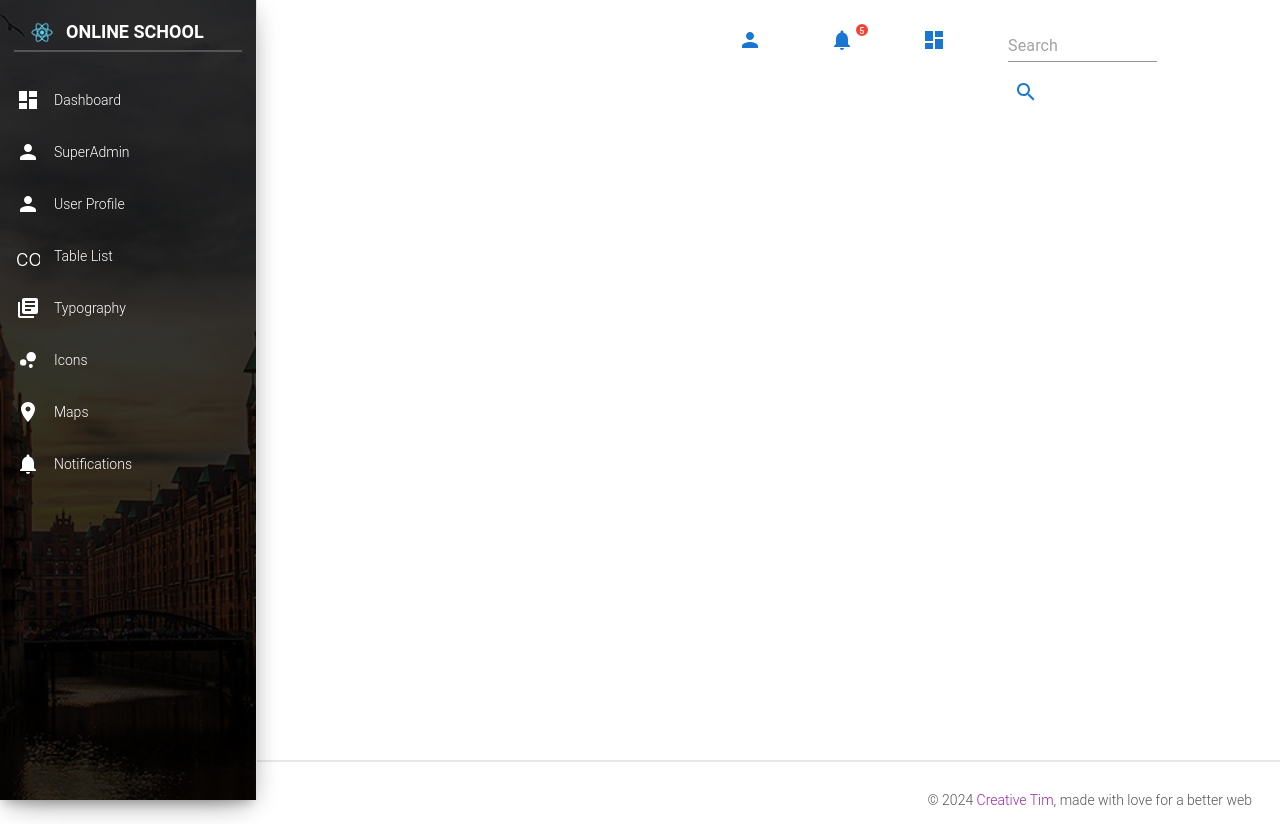
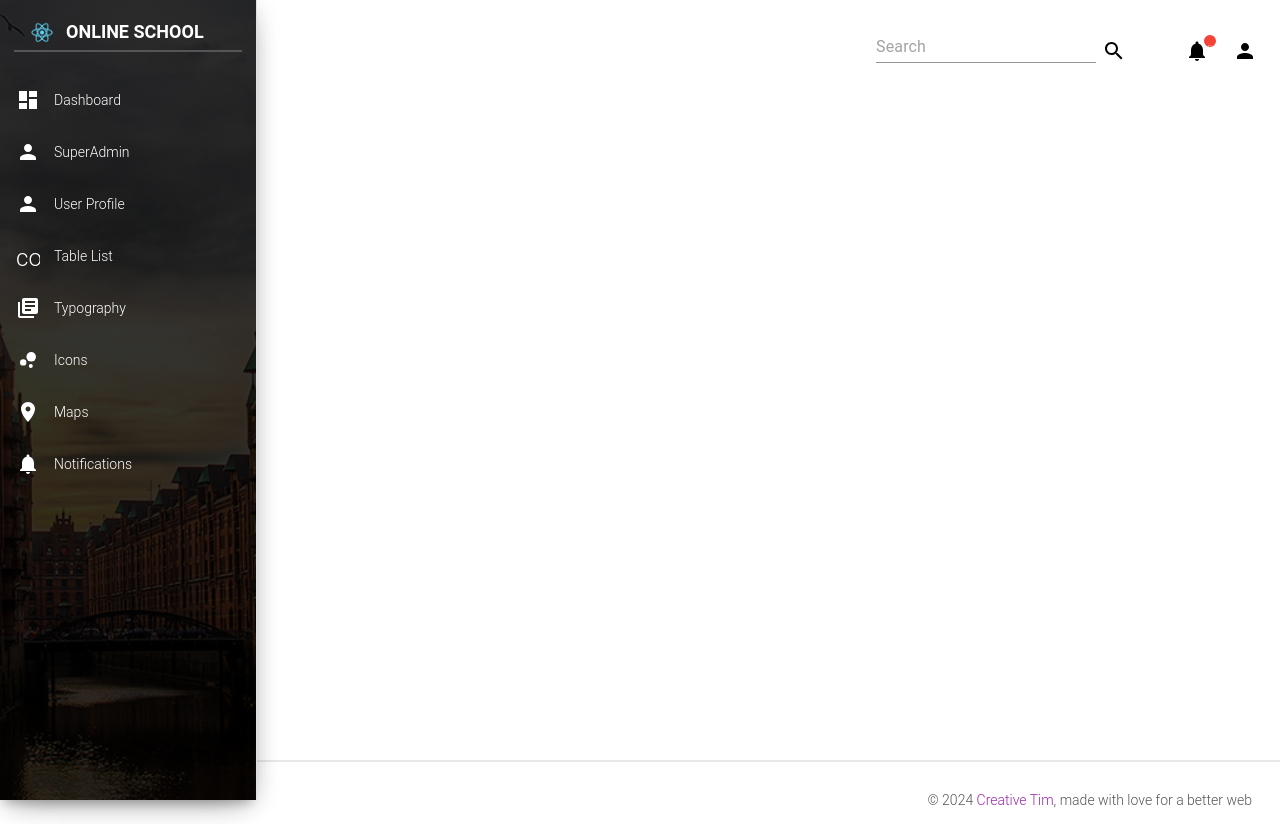
Before and after one commit to samsamhuynh/SalesManagementFE, a React (Vite) app: page / in a window 1280 px wide. Built offline with nearby package versions, Linux system fonts and the light colour scheme.

Commit message:
responsive

```diff
--- a/package.json
+++ b/package.json
@@ -32,6 +32,7 @@
     "eslint-plugin-react-hooks": "^4.6.0",
     "eslint-plugin-react-refresh": "^0.4.6",
     "postcss": "^8.4.38",
+    "sass": "^1.76.0",
     "tailwindcss": "^3.4.3",
     "typescript": "^5.2.2",
     "vite": "^5.2.8"
--- a/src/layouts/Button/Button.tsx
+++ b/src/layouts/Button/Button.tsx
@@ -1,7 +1,7 @@
 import { Button } from "@mui/material";
 import PropTypes from "prop-types";
 import classNames from "classnames";
-import "./../../index.css";
+import "./../../index.scss";
 
 const RegularButton = (props: any) => {
   const {
@@ -36,8 +36,8 @@ const RegularButton = (props: any) => {
     "border-0",
     "rounded-sm",
     "relative",
-    "py-3",
-    "px-8",
+    // "py-3",
+    // "px-8",
     "m-1",
     "touch-manipulation",
     "cursor-pointer",
@@ -50,6 +50,12 @@ const RegularButton = (props: any) => {
     // "hover:bg-gray-1200",
     // "hover:shadow-lg",
     {
+      "relative inline-block top-0 w-[18px] h-[18px] mr-2 aligh-middle":
+        children === "svg",
+      "relative inline-block top-0 -my-4 mr-2 aligh-middle text-lg":
+        children === ".fab,& .fas,& .far,& .fal, &.material-icons",
+      "absolute mt-0 w-full h-full left-0 top-0 leading-10 text-xl":
+        children && justIcon === ".fab,& .fas,& .far,& .fal, &.material-icons",
       "bg-gray-100": color === "gray",
       "bg-rose-100": color === "rose",
       "bg-primary-100": color === "primary",
@@ -61,7 +67,7 @@ const RegularButton = (props: any) => {
       "bg-transparent text-inherit": color === "transparent",
       "rounded-full": round,
       "disabled:opacity-65 disabled:pointer-events-none": disabled,
-      "hover:text-gray-100 hover:bg-transparent hover:shadow-none":
+      "hover:text-gray-100 hover:bg-transparent hover:shadow-none hover:text-white":
         simple && color === "transparent",
       "hover:text-rose-100": simple && color === "rose",
       "hover:text-primary-100": simple && color === "primary",
@@ -71,15 +77,20 @@ const RegularButton = (props: any) => {
       "hover:text-danger-100": simple && color === "danger",
       "!w-full": block,
       "hover:bg-transparent hover:text-gray-100 hover:shadow-none": link,
-      "px-3 min-w-10 w-10 h-10 text-xl mr-0": justIcon,
-      "min-w-14 w-14 h-14 text-3xl leading-[56px]": justIcon && size === "lg",
+      "px-3 w-10 h-10 text-xl mr-0": justIcon,
+      "min-w-14 w-14 h-14 text-3xl leading-[56px]": justIcon && size === "md",
       "min-w-7 w-7 h-7 text-lg leading-7": justIcon && size === "sm",
     },
     className
   );
 
   return (
-    <Button classes={muiClasses} {...rest} className={btnClasses}>
+    <Button
+      color="inherit"
+      classes={muiClasses}
+      {...rest}
+      className={btnClasses}
+    >
       {children}
     </Button>
   );
@@ -96,7 +107,7 @@ RegularButton.propTypes = {
     "white",
     "transparent",
   ]),
-  size: PropTypes.oneOf(["sm", "lg"]),
+  size: PropTypes.oneOf(["sm", "md"]),
   simple: PropTypes.bool,
   round: PropTypes.bool,
   disabled: PropTypes.bool,
--- a/src/layouts/CustomInput/CustomInput.tsx
+++ b/src/layouts/CustomInput/CustomInput.tsx
@@ -1,7 +1,7 @@
 import { Check, Clear } from "@mui/icons-material";
 import { FormControl, Input, InputLabel } from "@mui/material";
 import PropTypes from "prop-types";
-import "./../../index.css";
+import "./../../index.scss";
 
 const CustomInput = (props: any) => {
   const {
@@ -14,29 +14,29 @@ const CustomInput = (props: any) => {
     success,
   } = props;
 
-  const labelClasses = `${error ? "text-danger-100" : " "} ${
-    success && !error ? "text-success-100" : " "
+  const labelClasses = `${error ? "text-danger-100" : ""} ${
+    success && !error ? "text-success-100" : ""
   }`;
 
-  const underlineClasses = `${error ? "after:border-danger-100" : " "} ${
-    success && !error
-      ? "after:border-success-100"
-      : "hover:!border-gray-500 hover:!border-2 hover:!border-solid after:border-primary-100"
+  const underlineClasses = `${error ? "after:border-danger-100" : ""} ${
+    success && !error ? "after:border-success-100" : ""
   }`;
 
-  const marginTop = `${labelText === undefined ? "mt-4" : " "}`;
+  const marginTop = `${labelText === undefined ? "mt-4" : ""}`;
 
   return (
     <FormControl
       {...formControlProps}
-      className="pb-2.5 mt-[27px] relative align-middle"
+      className={"pb-2.5 mt-[27px] relative align-middle" + formControlProps}
     >
       {labelText !== undefined ? (
         <InputLabel
+          // color="primary"
           htmlFor={id}
           {...labelProps}
-          className={
-            "!text-gray-400 font-normal text-sm leading-7" + labelClasses
+          classes={
+            "!text-gray-400 font-normal text-sm leading-7 no-underline" +
+            labelClasses
           }
         >
           {labelText}
@@ -46,7 +46,11 @@ const CustomInput = (props: any) => {
       <Input
         id={id}
         {...inputProps}
-        className={"before:!bg-transparent" + marginTop + underlineClasses}
+        className={{
+          root: marginTop,
+          // underline: underlineClasses,
+          disabled: "before:!bg-transparent",
+        }}
       >
         {error ? (
           <Clear className="absolute block right-0 top-5 z-20 w-6 h-6 text-center pointer-events-none text-danger-100" />
--- a/src/layouts/Navbar/AdminNavbarLink/AdminNavbarLinks.tsx
+++ b/src/layouts/Navbar/AdminNavbarLink/AdminNavbarLinks.tsx
@@ -1,4 +1,4 @@
-import { Dashboard, Notifications, Person, Search } from "@mui/icons-material";
+import { Notifications, Person, Search } from "@mui/icons-material";
 import {
   ClickAwayListener,
   Divider,
@@ -9,7 +9,7 @@ import {
   Paper,
   Popper,
 } from "@mui/material";
-import "./../../../index.css";
+import "./../../../index.scss";
 import CustomInput from "../../CustomInput";
 import { useState } from "react";
 import RegularButton from "../../Button";
@@ -51,11 +51,13 @@ const AdminNavbarLinks = () => {
   };
 
   return (
-    <div>
-      <div className="inline-block lg:mt-2.5 lg:mx-3.5 lg:mb-0 lg:fill-available lg:float-right">
-        <div className="lg:m-0 lg:z-40 !my-2.5 !mx-3.5 !float-none py-px !p-0 mt-10 w-3/5 text-white">
+    <div className="lg:flex lg:flex-row flex flex-col">
+      <div className="flex flex-row w-6 h-8 transition-all duration-300 ease-linear mt-2.5 mx-3.5 rounded relative bg-transparent fill-available p-0 lg:mx-0">
         <CustomInput
-            formControlProps={{}}
+          formControlProps={{
+            classNames:
+              "lg:m-0 lg:z-40 !my-2.5 !mx-3.5 !float-none py-px !p-0 mt-10 w-3/5",
+          }}
           inputProps={{
             placeholder: "Search",
             inputProps: {
@@ -63,46 +65,32 @@ const AdminNavbarLinks = () => {
             },
           }}
         />
-        </div>
-        <RegularButton color="white" aria-label="edit" justIcon round>
-          <Search className="text-2xl leading-7 w-6 h-8 mr-3.5 -ml-3.5 lg:mx-0" />
+
+        <RegularButton aria-label="edit" justIcon round>
+          <Search className="text-2xl leading-7 mr-3.5 -ml-3.5 bg-white rounded-full lg:bg-transparent lg:rounded-none" />
         </RegularButton>
       </div>
 
-      <div className="inline-block lg:mt-2.5 lg:mx-3.5 lg:mb-0 lg:fill-available lg:float-right">
+      <div className="inline-block max-w-6 h-8 transition-all duration-300 ease-linear mt-2.5 mx-3.5 rounded relative bg-transparent fill-available p-0 lg:mx-3">
         <RegularButton
-          color={window.innerWidth > 959 ? "transparent" : "white"}
-          justIcon={window.innerWidth > 959}
-          simple={!(window.innerWidth > 959)}
-          aria-label="Dashboard"
-          className="sm:flex sm:mt-2.5 sm:mx-3.5 sm:mb-0 sm:fill-available"
-        >
-          <Dashboard className="text-2xl leading-7 w-6 h-8 mr-3.5 -ml-3.5 lg:mx-0" />
-
-          <Hidden mdUp implementation="css">
-            <p className="z-40 m-0 text-sm">Dashboard</p>
-          </Hidden>
-        </RegularButton>
-      </div>
-
-      <div className="inline-block lg:mt-2.5 lg:mx-3.5 lg:mb-0 lg:fill-available lg:float-right">
-        <RegularButton
-          color={window.innerWidth > 959 ? "transparent" : "white"}
-          justIcon={window.innerWidth > 959}
-          simple={!(window.innerWidth > 959)}
+          color={window.innerWidth > 900 ? "transparent" : "white"}
+          justIcon={window.innerWidth > 900}
+          simple={!(window.innerWidth > 900)}
           aria-owns={openNotification ? "notification-menu-list-grow" : null}
           aria-haspopup="true"
           onClick={handleClickNotification}
-          className="sm:flex sm:mt-2.5 sm:mx-3.5 sm:mb-0 sm:fill-available"
+          sx={{ px: 0 }}
         >
-          <Notifications className="text-2xl leading-7 w-6 h-8 mr-3.5 -ml-3.5 lg:mx-0" />
+          <Notifications className="w-6 h-8 text-2xl leading-7 float-left mr-3.5 text-center align-middle text-white bg-opacity-80 lg:text-inherit" />
 
-          <span className="z-40 lg:absolute lg:block lg:w-4 lg:h-4 lg:top-0.5 lg:right-1 lg:rounded-full lg:border-2 lg:border-solid lg:border-white lg:bg-danger-100 lg:text-white lg:text-[9px] lg:text-center lg:align-middle">
+          <span className="z-40 mr-3.5 leading-7 text-sm text-white font-thin lg:absolute lg:block lg:w-4 lg:h-4 lg:top-0.5 lg:right-1 lg:rounded-full lg:border-2 lg:border-solid lg:border-white lg:bg-danger-100 lg:text-white lg:text-[9px] lg:text-center lg:align-middle">
             5
           </span>
 
           <Hidden mdUp implementation="css">
-            <p className="z-40 m-0 text-sm">Notification</p>
+            <p className="m-0 leading-7 text-sm text-white font-thin">
+              Notification
+            </p>
           </Hidden>
         </RegularButton>
 
@@ -167,20 +155,22 @@ const AdminNavbarLinks = () => {
         </Popper>
       </div>
 
-      <div className="inline-block lg:mt-2.5 lg:mx-3.5 lg:mb-0 lg:fill-available lg:float-right">
+      <div className="inline-block max-w-6 h-8 transition-all duration-300 ease-linear mt-2.5 mx-3.5 rounded relative bg-transparent fill-available p-0 lg:mx-3">
         <RegularButton
-          color={window.innerWidth > 959 ? "transparent" : "white"}
-          justIcon={window.innerWidth > 959}
-          simple={!(window.innerWidth > 959)}
-          aria-owns={openProfile ? "profile-menu-list-grow" : null}
+          color={window.innerWidth > 900 ? "transparent" : "white"}
+          justIcon={window.innerWidth > 900}
+          simple={!(window.innerWidth > 900)}
+          aria-owns={openNotification ? "notification-menu-list-grow" : null}
           aria-haspopup="true"
-          onClick={handleClickProfile}
-          className="sm:flex sm:mt-2.5 sm:mx-3.5 sm:mb-0 sm:fill-available"
+          onClick={handleClickNotification}
+          sx={{ px: 0 }}
         >
-          <Person className="text-2xl leading-7 w-6 h-8 mr-3.5 -ml-3.5 lg:mx-0" />
+          <Person className="w-6 h-8 text-2xl leading-7 float-left mr-3.5 text-center align-middle text-white bg-opacity-80 lg:text-inherit" />
 
           <Hidden mdUp implementation="css">
-            <p className="z-40 m-0 text-sm">Profile</p>
+            <p className="m-0 leading-7 text-sm text-white font-thin">
+              Profile
+            </p>
           </Hidden>
         </RegularButton>
 
--- a/src/layouts/Navbar/Navbar.tsx
+++ b/src/layouts/Navbar/Navbar.tsx
@@ -1,7 +1,7 @@
 import { Menu } from "@mui/icons-material";
 import { AppBar, Hidden, IconButton, Toolbar } from "@mui/material";
 import PropTypes from "prop-types";
-import "./../../index.css";
+import "./../../index.scss";
 import AdminNavbarLinks from "./AdminNavbarLink";
 
 const Header = (props: any) => {
@@ -14,7 +14,7 @@ const Header = (props: any) => {
       elevation={0}
       position="absolute"
       className={
-        "mb-0 py-2.5 w-full min-h-12 z-40 text-gray-800 transition-all duration-150 ease  block" +
+        "mb-0 py-2.5 w-full min-h-12 z-40 text-gray-800 transition-all duration-150 ease block" +
         appBarClasses
       }
     >
--- a/tailwind.config.js
+++ b/tailwind.config.js
@@ -3,13 +3,13 @@ export default {
   content: ["./index.html", "./src/**/*.{js,ts,jsx,tsx}"],
   theme: {
     extend: {},
-    // screens: {
-    //   sm: "640px",
-    //   md: "768px",
-    //   lg: "1024px",
-    //   xl: "1280px",
-    //   "2xl": "1536px",
-    // },
+    screens: {
+      sm: "640px",
+      md: "768px",
+      lg: "900px",
+      xl: "1280px",
+      "2xl": "1536px",
+    },
     colors: () => ({
       inherit: "inherit",
       current: "currentColor",
```
Also changed, not shown: src/layouts/Layout.tsx (+3 -4 lines), src/layouts/Sidebar/Sidebar.tsx (+6 -5 lines), src/index.scss (renamed from src/index.css), 1 other file (tests, documents, lock files or other folders). Lines whose indentation alone changed are shown as unchanged.
